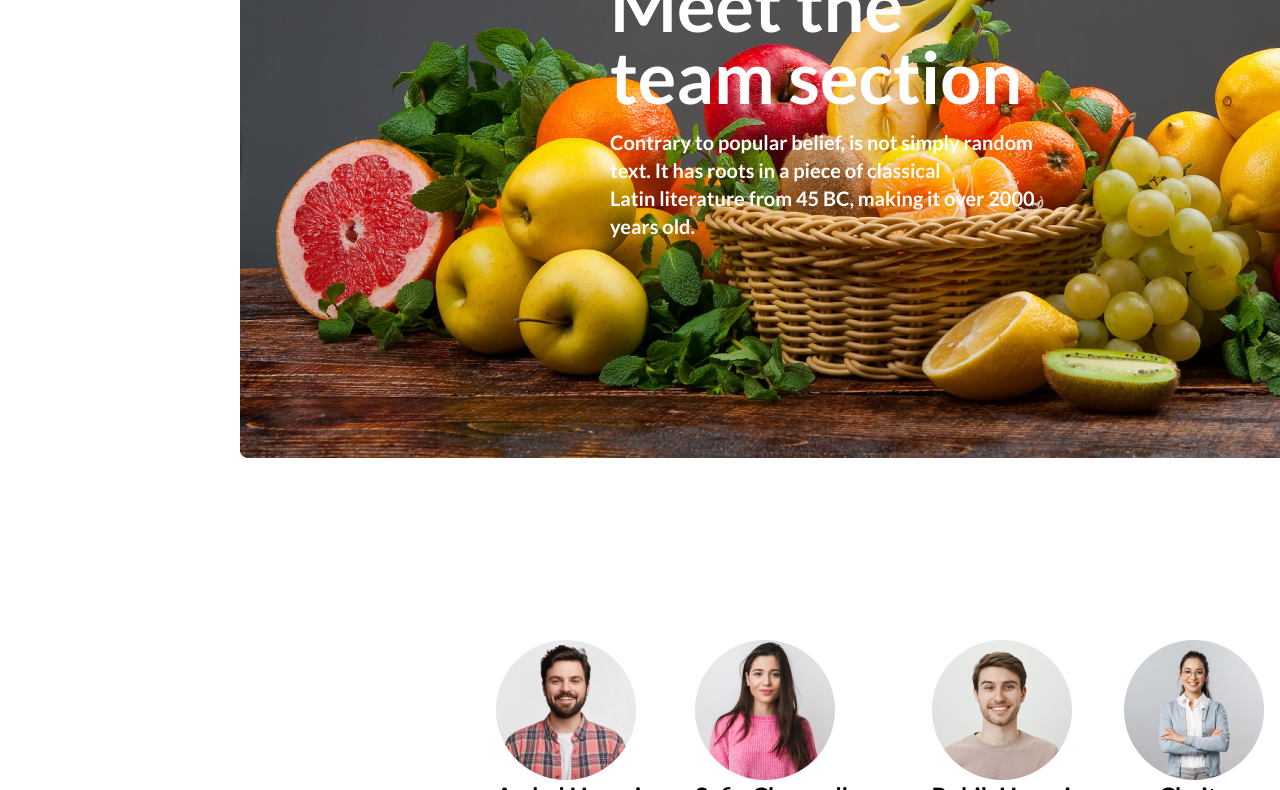
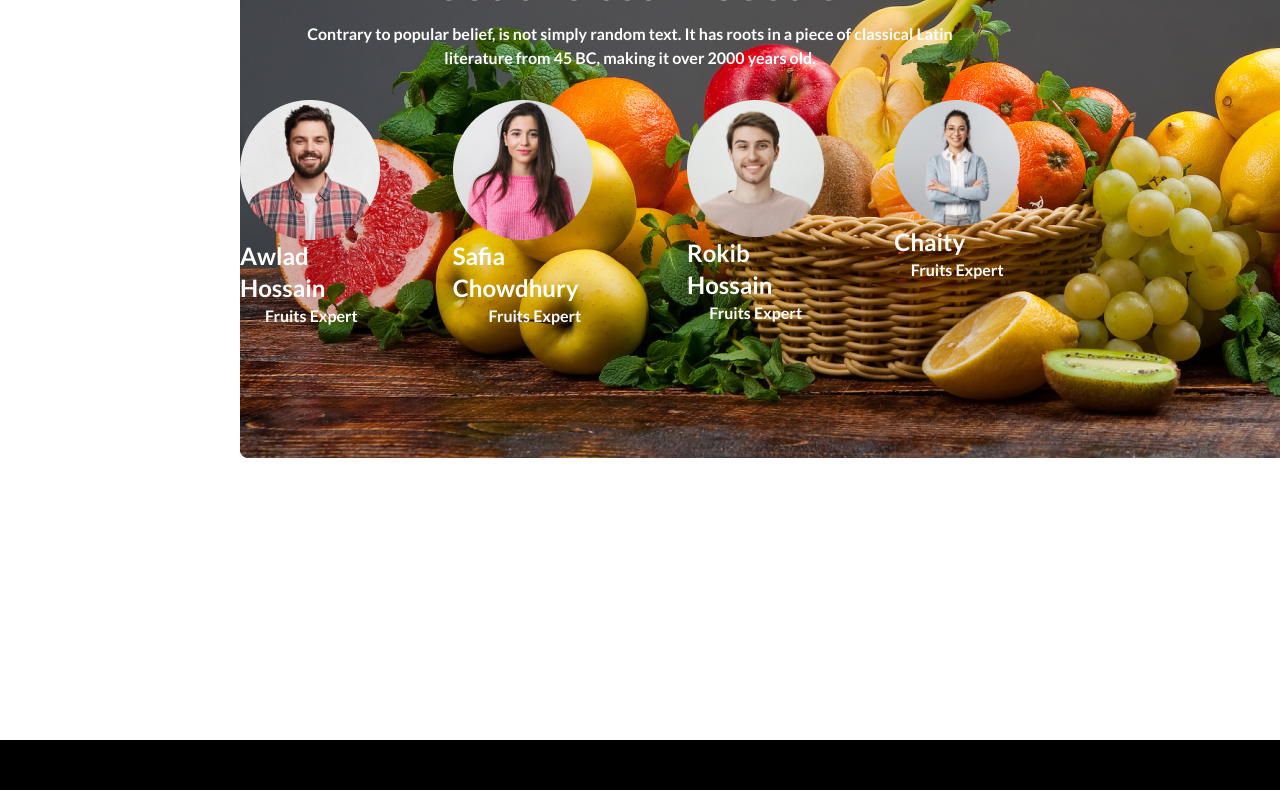
Before and after one commit to partha209/Fruits-assignment, a plain HTML site: page index.html in a window 1280 px wide. Shown: the part 1745-2535 px from the top of the page. Drawn offline with nearby package versions, Linux system fonts and the light colour scheme.

Commit message:
added new team sectin

```diff
--- a/index.html
+++ b/index.html
@@ -7,7 +7,9 @@
     <title>My Fruits Assingnment </title>
     <link rel="preconnect" href="https://fonts.googleapis.com">
     <link rel="preconnect" href="https://fonts.gstatic.com" crossorigin>
-    <link rel="stylesheet" href="https://cdnjs.cloudflare.com/ajax/libs/font-awesome/6.4.0/css/all.min.css" integrity="sha512-iecdLmaskl7CVkqkXNQ/ZH/XLlvWZOJyj7Yy7tcenmpD1ypASozpmT/E0iPtmFIB46ZmdtAc9eNBvH0H/ZpiBw==" crossorigin="anonymous" referrerpolicy="no-referrer" />
+    <link rel="stylesheet" href="https://cdnjs.cloudflare.com/ajax/libs/font-awesome/6.4.0/css/all.min.css"
+        integrity="sha512-iecdLmaskl7CVkqkXNQ/ZH/XLlvWZOJyj7Yy7tcenmpD1ypASozpmT/E0iPtmFIB46ZmdtAc9eNBvH0H/ZpiBw=="
+        crossorigin="anonymous" referrerpolicy="no-referrer" />
     <link
         href="https://fonts.googleapis.com/css2?family=Lato:ital,wght@0,700;1,400&family=Open+Sans:wght@700;800&family=Poppins:ital,wght@0,500;0,700;0,800;1,400&family=Ubuntu:ital,wght@1,400;1,500&family=Work+Sans:wght@800&display=swap"
         rel="stylesheet">
@@ -121,10 +123,9 @@
         .padding-img {
             padding: 110px 470px 400px 370px;
         }
-
-
     </style>
 </head>
+
 <body>
     <header>
         <nav class="bg-[#F85559] w-full h-[120px] rounded-[600px] ">
@@ -228,40 +229,39 @@
 
         </section>
         <section class="img2">
-            <div class="">
-                <div class="padding-img">
-                    <h3 class="text-white   font-family text-7xl font-extrabold ">Meet the team section</h3>
-                    <p class="text-white font-family font-medium text-xl mt-4  ">Contrary to popular belief, is not
-                        simply random text. It has roots in a piece of classical <br> Latin literature from 45 BC,
-                        making it over 2000 years old.</p>
-
+            <div class=" mb-[30px] pt-[100px]">
+                <h3 class="text-white text-center block font-family text-5xl font-extrabold pr-[500px]">Meet the team
+                    section</h3>
+                <p class="text-white  text-center font-family text-base font-medium pr-[500px] pt-4">Contrary to popular
+                    belief, is not simply random text. It has roots in a piece of classical Latin <br>
+                    literature from 45 BC, making it over 2000 years old.</p>
             </div>
-                <div class="flex gap-10 ml-64">
+            <div class="flex justify-center gap-[70px] pr-[500px]">
                 <div>
                     <img src="images/member1.png" alt="">
-                        <h4 class="text-black text-center font-family text-2xl font-extrabold">Awlad Hossain</h4>
-                        <p class="text-black text-center font-family text-xl font-medium mt-4">Fruits Expert</p>
+                    <h3 class="text-white text-2xl font-family font-bold">Awlad Hossain</h3>
+                    <p class="text-white text-center font-family text-base font-medium">Fruits Expert</p>
                 </div>
                 <div>
                     <img src="images/member2.png" alt="">
-                        <h4 class="text-black text-center font-family text-2xl font-extrabold">Safia Chouwdhury</h4>
-                        <p class="text-black text-center font-family text-xl font-medium mt-4">Fruits Expert</p>
+                    <h3 class="text-white text-2xl font-family font-bold">Safia Chowdhury</h3>
+                    <p class="text-white text-center font-family text-base font-medium">Fruits Expert</p>
                 </div>
                 <div>
                     <img src="images/member3.png" alt="">
-                        <h4 class="text-black text-center font-family text-2xl font-extrabold">Rokib Hossain</h4>
-                        <p class="text-black text-center font-family text-xl font-medium mt-4">Fruits Expert</p>
+                    <h3 class="text-white text-2xl font-family font-bold">Rokib Hossain</h3>
+                    <p class="text-white text-center font-family text-base font-medium">Fruits Expert</p>
                 </div>
                 <div>
                     <img src="images/member4.png" alt="">
-                        <h4 class="text-black text-center font-family text-2xl font-extrabold">Chaity</h4>
-                        <p class="text-black text-center font-family text-xl font-medium mt-4">Fruits Expert</p>
+                    <h3 class="text-white text-2xl font-family font-bold">Chaity</h3>
+                    <p class="text-white text-center font-family text-base font-medium">Fruits Expert</p>
                 </div>
-                </div>
+
             </div>
         </section>
     </main>
-    <footer class="w-full h-[526px] bg-black mt-80">
+    <footer class="w-full h-[526px] bg-black mt-48">
         <div>
             <div class="flex pt-14 pl-[700px]">
                 <img class="w-[54px] h-[60px] " src="images/logo.png" alt="">
@@ -282,7 +282,6 @@
             </div>
         </div>
     </footer>
-
 </body>
 
 </html>
```
Lines whose indentation alone changed are shown as unchanged.
